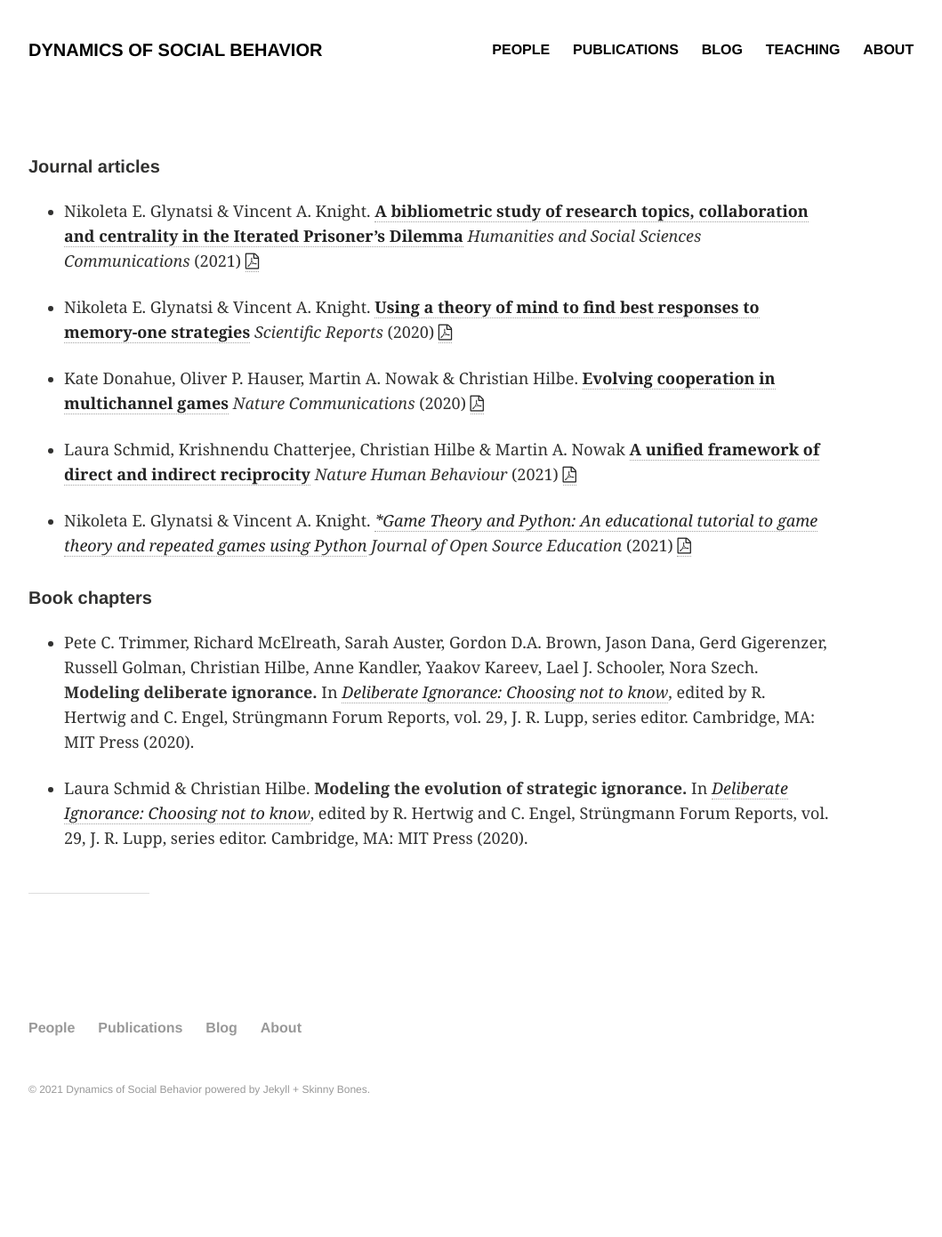
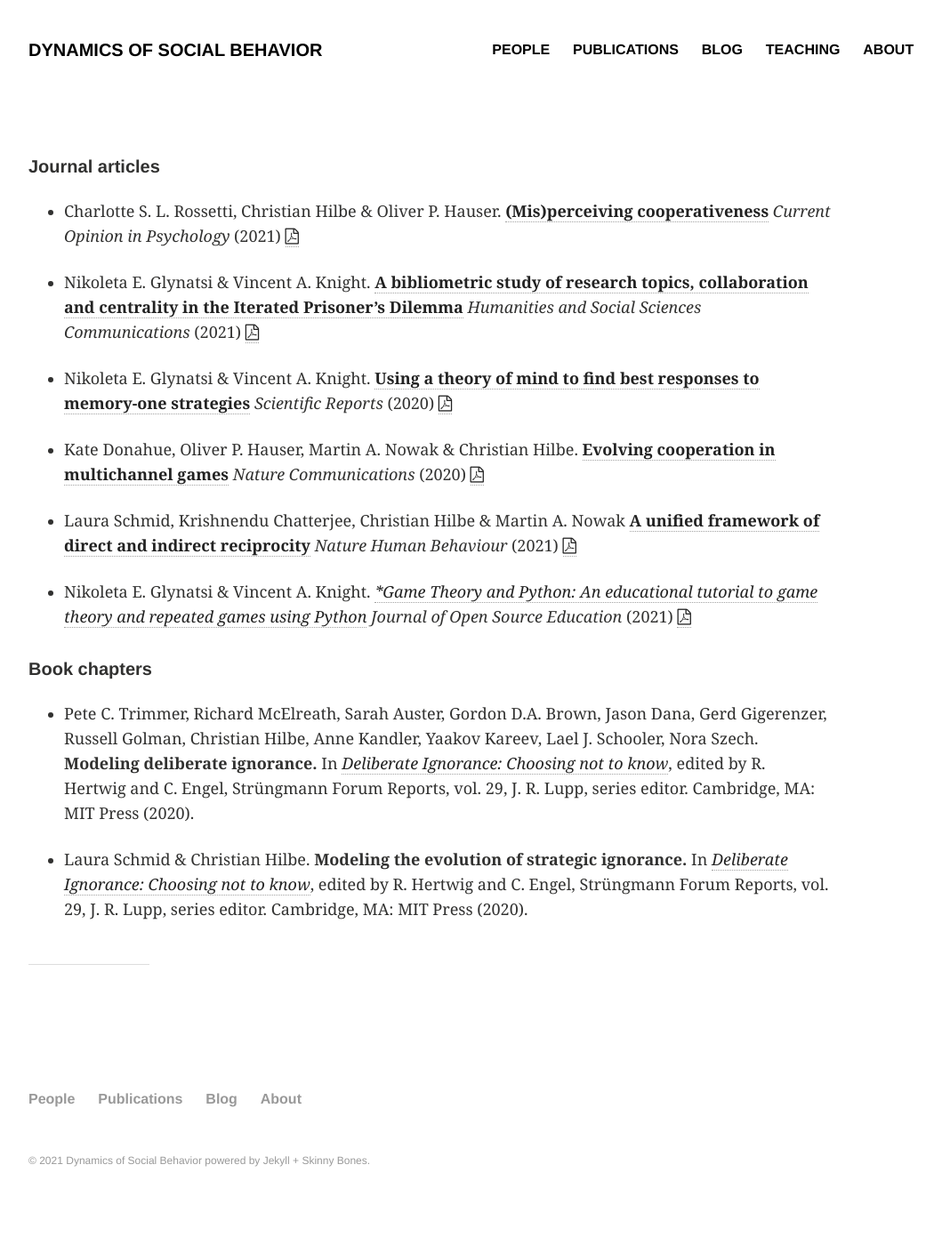
Before and after one commit to DYNOSOBs/social-behaviour, a Jekyll site: the page built from publications/index.md, in a window 1280 px wide. Shown: the whole page at 89% size, without its empty margins (64-1123 px from the left). Built offline with Jekyll 4.4.1, drawn with Linux system fonts in a browser that asks for light colours; before the commit the page ends 1311 px from its top, so only the background shows below that.

Commit message:
publication added

```diff
--- a/publications/index.md
+++ b/publications/index.md
@@ -8,6 +8,10 @@ image:
 ---
 
 <h5>Journal articles</h5>
+
+- Charlotte S. L. Rossetti, Christian Hilbe & Oliver P. Hauser.
+[**(Mis)perceiving cooperativeness**](https://www.sciencedirect.com/science/article/pii/S2352250X21000920)
+_Current Opinion in Psychology_ (2021) <a href="papers/Misperceiving_Cooperativeness.pdf"><i class="fa fa-file-pdf-o"></i>
 
 - Nikoleta E. Glynatsi & Vincent A. Knight.
 [**A bibliometric study of research topics, collaboration and centrality in the Iterated Prisoner’s Dilemma**](https://www.nature.com/articles/s41599-021-00718-9)
```
Also changed, not shown: 1 other file.
